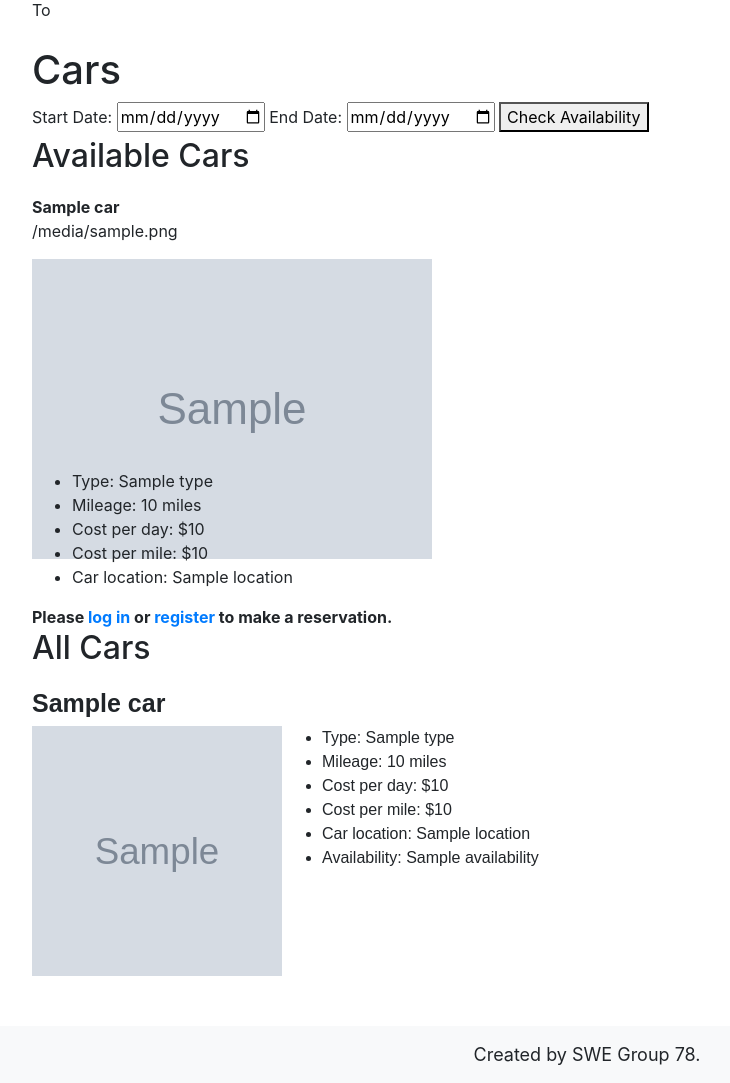
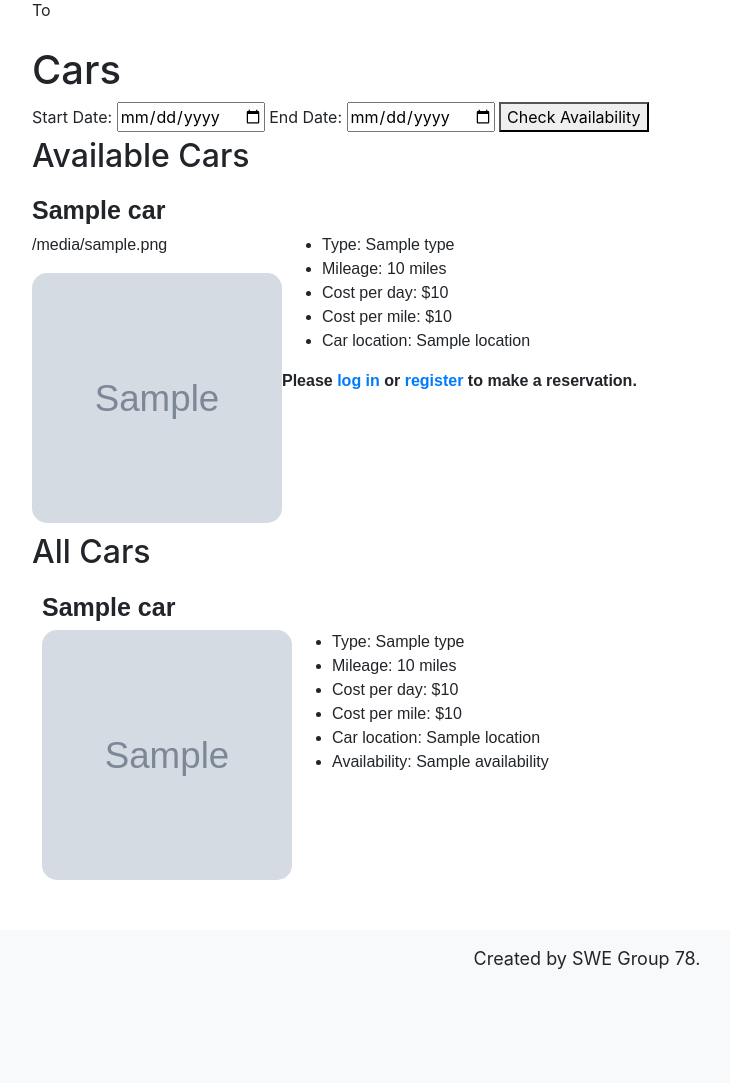
Before and after one commit to CEN3031-Project/Car-Tracking-System, a Django app: template frontend/templates/frontend/car_list.html in a window 1280 px wide. Shown: the part 210-1293 px from the top of the page, without its empty margins (53-783 px from the left). After the commit the page ends 1179 px from the top, so only its background shows below. Run offline with Django 3.2, Linux system fonts and the light colour scheme; the template is opened without the code that fills it: most values are stand-ins (such as "Sample title", 1, 10 or a date in 2020); grey boxes marked "Sample" are stand-in pictures.

Commit message:
made the style of the available cars section consistent with all cars section

```diff
--- a/frontend/static/css/car_list.css
+++ b/frontend/static/css/car_list.css
@@ -26,4 +26,13 @@ h3 {
     object-fit: cover;
     width: 250px;
     height: 250px;
+    border-radius: 15px;
 }
+
+.car-list {
+    margin-left: 10px;
+}
+
+#all-cars-section {
+    margin-top: 30px;
+}
--- a/frontend/templates/frontend/car_list.html
+++ b/frontend/templates/frontend/car_list.html
@@ -38,15 +38,19 @@
     </form>
 
     <div id="available-cars-section">
+        <h2 class="section-title">Available Cars</h2>
         {% if available_cars %}
-            <h2 class="section-title">Available Cars</h2>
             {% for car in available_cars %}
-                <strong>{{ car }}</strong>
+                <div class="car-container">
+                    <div>
+                        <h3>{{ car }}</h3>
+                    </div>
+                    <div class="car-desc-container">
                         <div class="car-image-container">
                             <p>{{car.image}}</p>
-                    <img src={{car.image}} alt="Car Image">
-
+                            <img src={{car.image}} alt="Car Image" class="car-image">
                         </div>
+                        <div class="car-desc-text-container">
                             <ul>
                                 <li>Type: {{ car.type }}</li>
                                 <li>Mileage: {{ car.mileage }} miles</li>
@@ -54,7 +58,6 @@
                                 <li>Cost per mile: ${{ car.cost_per_mile }}</li>
                                 <li>Car location: {{ car.location }}</li>
                             </ul>
-
                             {% if user.is_authenticated %}
                                 <form action="{% url 'reservation' car.id %}" method="post">
                                     {% csrf_token %}
@@ -63,20 +66,18 @@
                             {% else %}
                                 <strong>Please <a href="{% url 'login' %}">log in</a> or <a href="{% url 'register' %}">register</a> to make a reservation.</strong>
                             {% endif %}
-
-                </ul>
-                <br/>
+                        </div>
+                    </div>
+                </div>
             {% endfor %}
         {% else %}
-            <h2>Available Cars</h2>
             <h3>(There is no car available within the given time range)</h3>
-            <br>
         {% endif %}
     </div>
 
-
     <div id="all-cars-section">
         <h2 class="section-title">All Cars</h2>
+        <div class="car-list">
             {% for car in car_list %}
                 <div class="car-container">
                     <div>
@@ -100,5 +101,6 @@
                 </div>
             {% endfor %}
         </div>
+    </div>
 
 {% endblock %}
```
Lines whose indentation alone changed are shown as unchanged.
